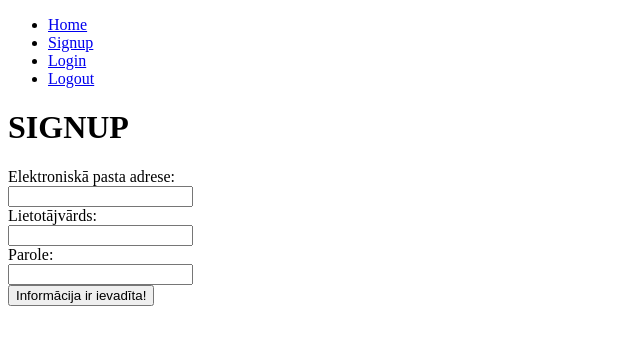
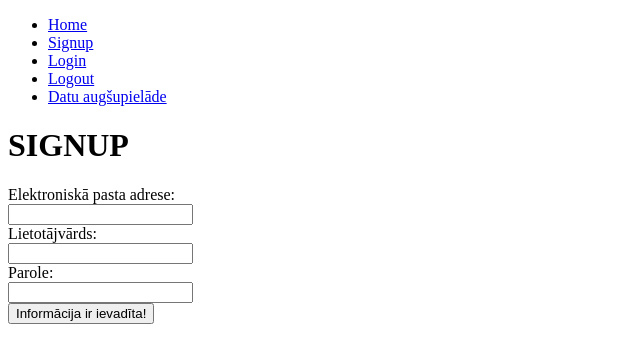
Before and after one commit to snake2205/kultorina, a React (Create React App) app in the folder frontend/: page /signup in a window 1280 px wide. Shown: the top 362 px of the page, without its empty margins (0-640 px from the left). Built offline with nearby package versions, Linux system fonts and the light colour scheme.

Commit message:
no message

```diff
--- a/frontend/package.json
+++ b/frontend/package.json
@@ -10,6 +10,7 @@
     "axios": "^1.3.2",
     "react": "^18.2.0",
     "react-dom": "^18.2.0",
+    "react-drag-drop-files": "^2.3.8",
     "react-fetch-hook": "^1.9.5",
     "react-hook-form": "^7.43.1",
     "react-router-dom": "^6.8.1",
--- a/frontend/src/pages/Routes.jsx
+++ b/frontend/src/pages/Routes.jsx
@@ -5,6 +5,7 @@ import Login from "./auth/login";
 import Signup from "./auth/signup";
 import Logout from "./auth/logout";
 import NavBar from "./components/navbar";
+import Data_Upload from "./auth/data_upload"
 
 function WSRoutes() {
     return (
@@ -15,6 +16,8 @@ function WSRoutes() {
                 <Route path="/login" element={<Login />} />
                 <Route path="/signup" element={<Signup />} />
                 <Route path="/logout" element={<Logout />} />
+                <Route path="/data_upload" element={<Data_Upload />} />
+
             </Route>
             </Routes>
     </BrowserRouter>
--- a/frontend/src/pages/components/navbar.jsx
+++ b/frontend/src/pages/components/navbar.jsx
@@ -18,6 +18,9 @@ function NavBar() {
                     <li>
                         <Link to="/logout">Logout</Link>
                     </li>
+                    <li>
+                        <Link to="/data_upload">Datu augšupielāde</Link>
+                    </li>
                 </ul>
             </nav>
             <Outlet />
```
Also changed, not shown: 2 other files (tests, documents, lock files or other folders).
